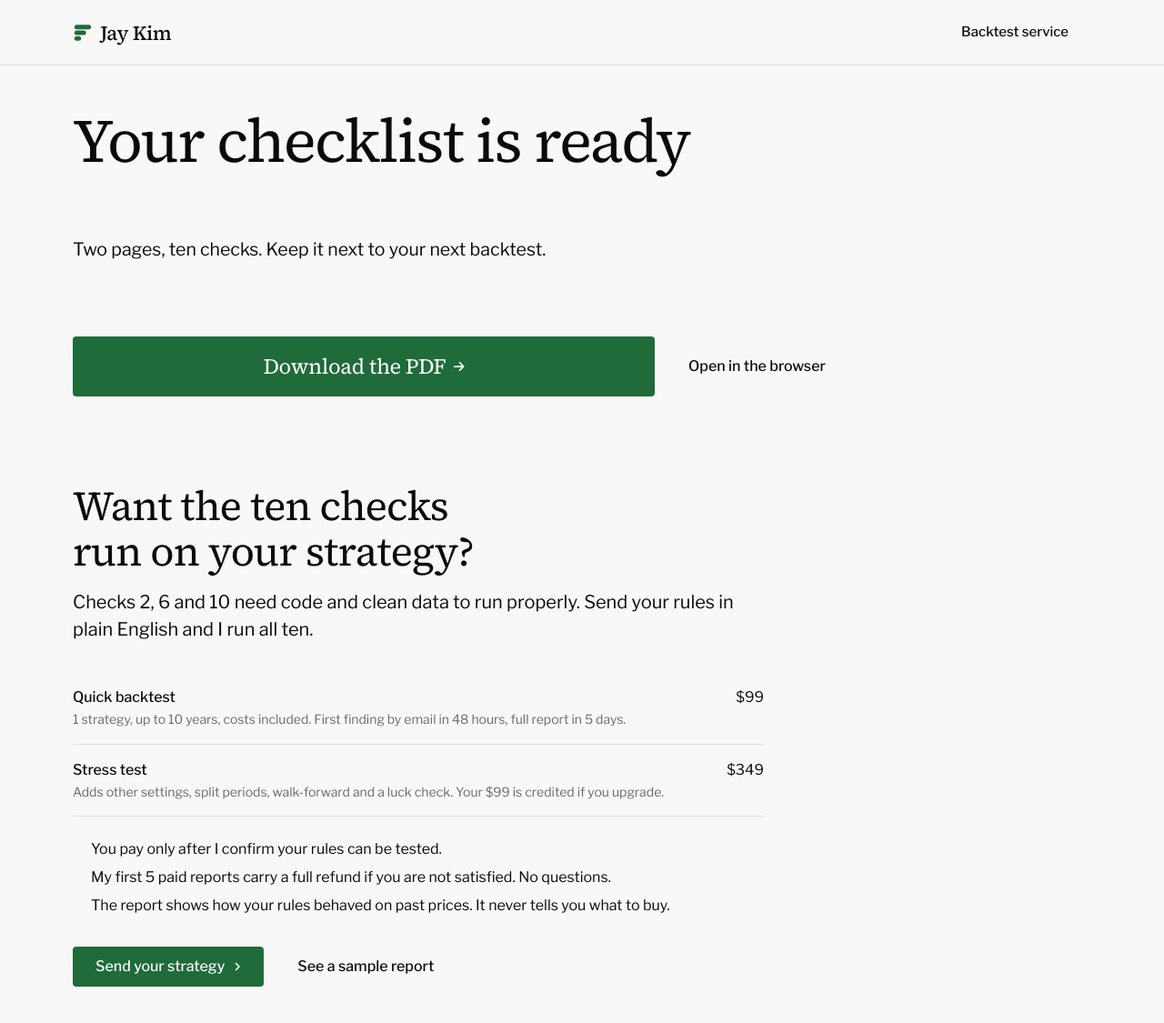
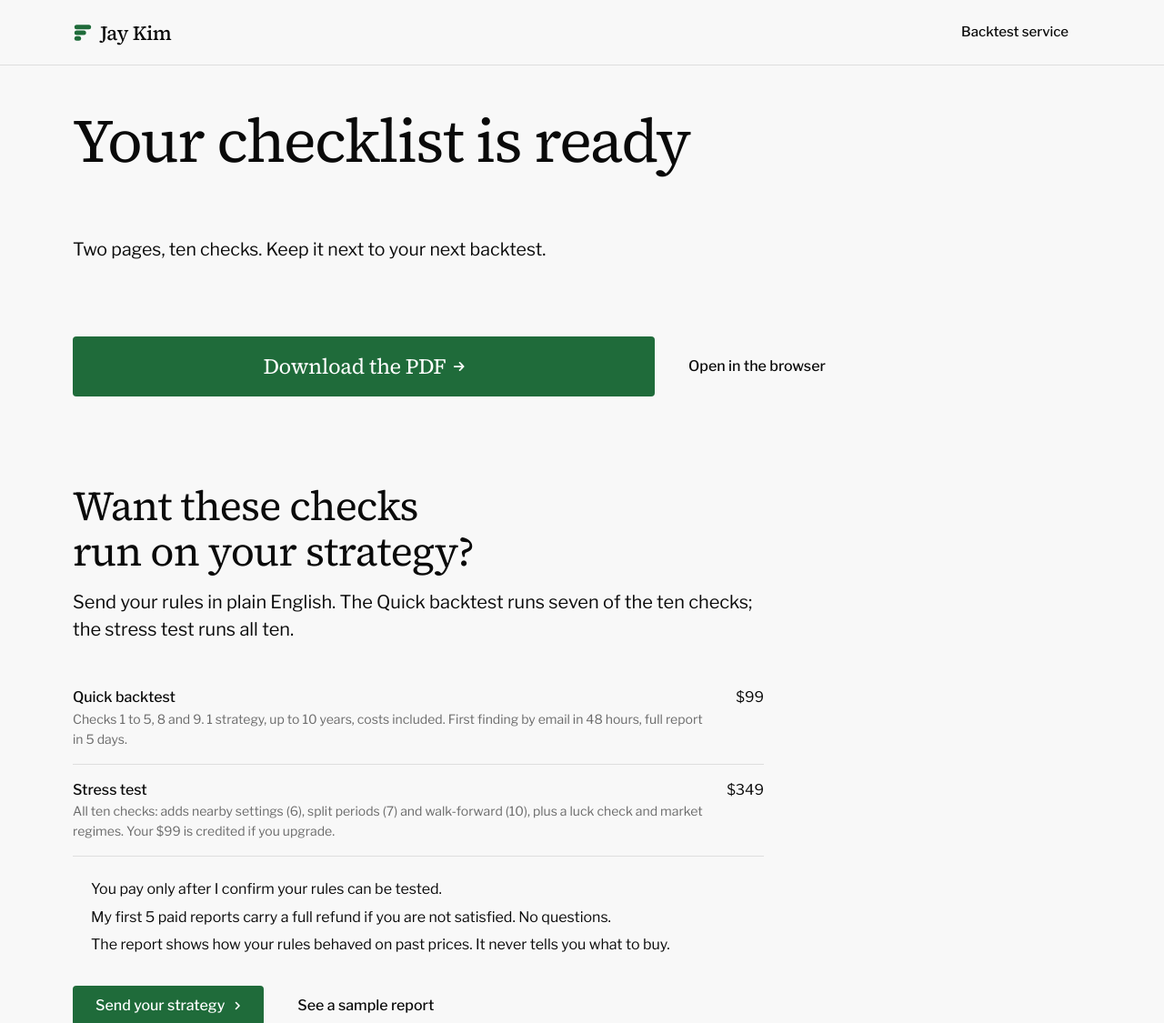
Before and after one commit to orcajae/backtest, a plain HTML site: page thanks.html in a window 1280 px wide. Shown: the top 1125 px of the page at 91% size. Drawn offline with nearby package versions, Linux system fonts and the light colour scheme.

Commit message:
Say which checks each package runs (Quick 7 of 10, Stress all 10); checklist form email-only with source code

```diff
--- a/thanks.html
+++ b/thanks.html
@@ -62,12 +62,12 @@ main > .hero > .wrap { display: block; }
 
       <div class="offer" aria-labelledby="offer-h">
         <div class="section-head">
-          <h2 id="offer-h">Want the ten checks run on your strategy?</h2>
-          <p>Checks 2, 6 and 10 need code and clean data to run properly. Send your rules in plain English and I run all ten.</p>
+          <h2 id="offer-h">Want these checks run on your strategy?</h2>
+          <p>Send your rules in plain English. The Quick backtest runs seven of the ten checks; the stress test runs all ten.</p>
         </div>
         <ul class="rows">
-          <li><span class="rows__name">Quick backtest<small>1 strategy, up to 10 years, costs included. First finding by email in 48 hours, full report in 5 days.</small></span><span class="rows__value">$99</span></li>
-          <li><span class="rows__name">Stress test<small>Adds other settings, split periods, walk-forward and a luck check. Your $99 is credited if you upgrade.</small></span><span class="rows__value">$349</span></li>
+          <li><span class="rows__name">Quick backtest<small>Checks 1 to 5, 8 and 9. 1 strategy, up to 10 years, costs included. First finding by email in 48 hours, full report in 5 days.</small></span><span class="rows__value">$99</span></li>
+          <li><span class="rows__name">Stress test<small>All ten checks: adds nearby settings (6), split periods (7) and walk-forward (10), plus a luck check and market regimes. Your $99 is credited if you upgrade.</small></span><span class="rows__value">$349</span></li>
         </ul>
         <ul class="terms">
           <li>You pay only after I confirm your rules can be tested.</li>
```
Also changed, not shown: checklist.html (+2 -4 lines), index.html (+2 -2 lines), privacy.html (+1 -1 lines), 1 other file.
